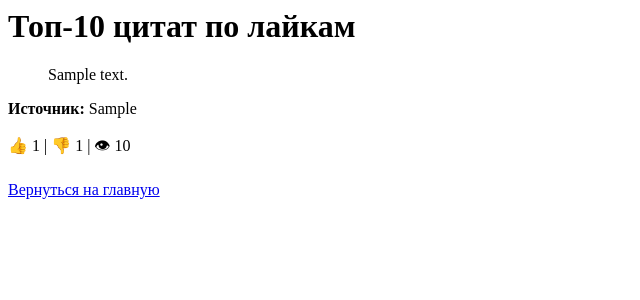
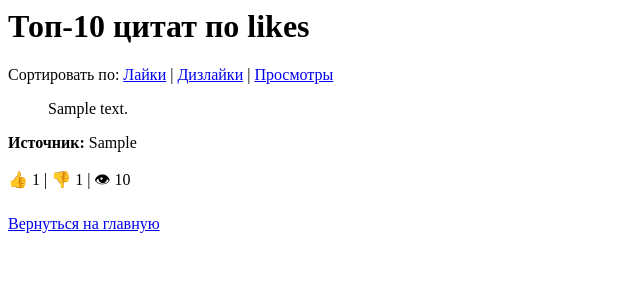
Before and after one commit to Kikikkk/quote_project, a Django app: page /top/ in a window 1280 px wide. Shown: the top 300 px of the page, without its empty margins (0-640 px from the left). Run offline with Django 5.2, Linux system fonts and the light colour scheme; tables that the repository leaves empty hold one stand-in row (values such as "Sample post").

Commit message:
Added the ability to sort by various parameters to the top quotes page

```diff
--- a/quotes/templates/quotes/top_quotes.html
+++ b/quotes/templates/quotes/top_quotes.html
@@ -1,10 +1,14 @@
-<h1>Топ-10 цитат по лайкам</h1>
+<h1>Топ-10 цитат по {{ sort }}</h1>
+
+<p>Сортировать по:
+    <a href="?sort=likes">Лайки</a> |
+    <a href="?sort=dislikes">Дизлайки</a> |
+    <a href="?sort=views">Просмотры</a>
+</p>
 
 {% for quote in quotes %}
     <div style="margin-bottom: 20px;">
-        <blockquote>
-            {{ quote.text }}
-        </blockquote>
+        <blockquote>{{ quote.text }}</blockquote>
         <p><strong>Источник:</strong> {{ quote.source }}</p>
         <p>👍 {{ quote.likes }} | 👎 {{ quote.dislikes }} | 👁 {{ quote.views }}</p>
     </div>
--- a/quotes/views.py
+++ b/quotes/views.py
@@ -45,5 +45,8 @@ def dislike_quote(request, quote_id):
     return JsonResponse({'error': 'Invalid method'}, status=405)
 
 def top_quotes(request):
-    quotes = Quote.objects.order_by('-likes')[:10]
-    return render(request, 'quotes/top_quotes.html', {'quotes': quotes})
+    sort = request.GET.get('sort', 'likes')
+    if sort not in ['likes', 'dislikes', 'views']:
+        sort = 'likes'
+    quotes = Quote.objects.order_by(f'-{sort}')[:10]
+    return render(request, 'quotes/top_quotes.html', {'quotes': quotes, 'sort': sort})
```
